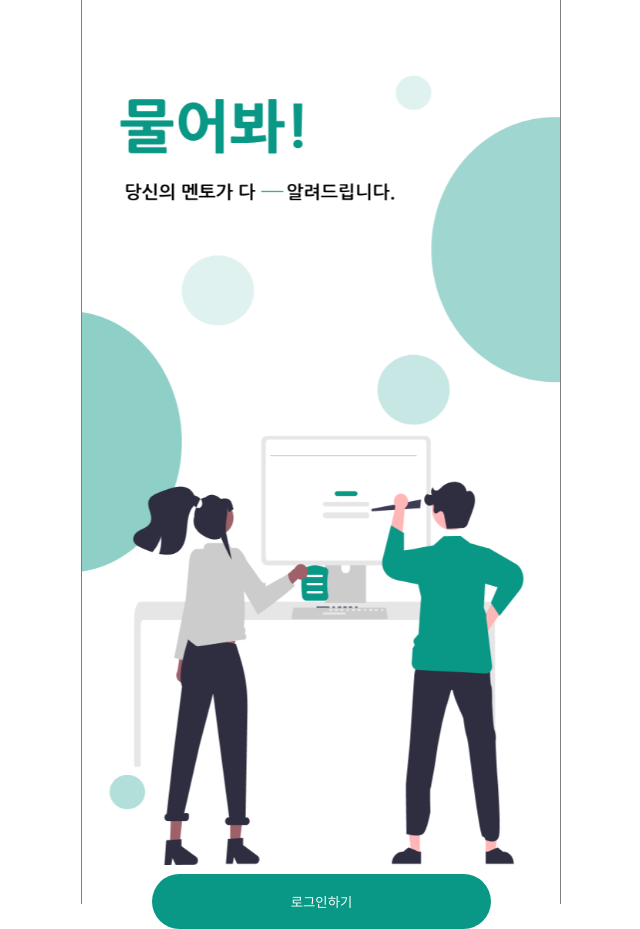
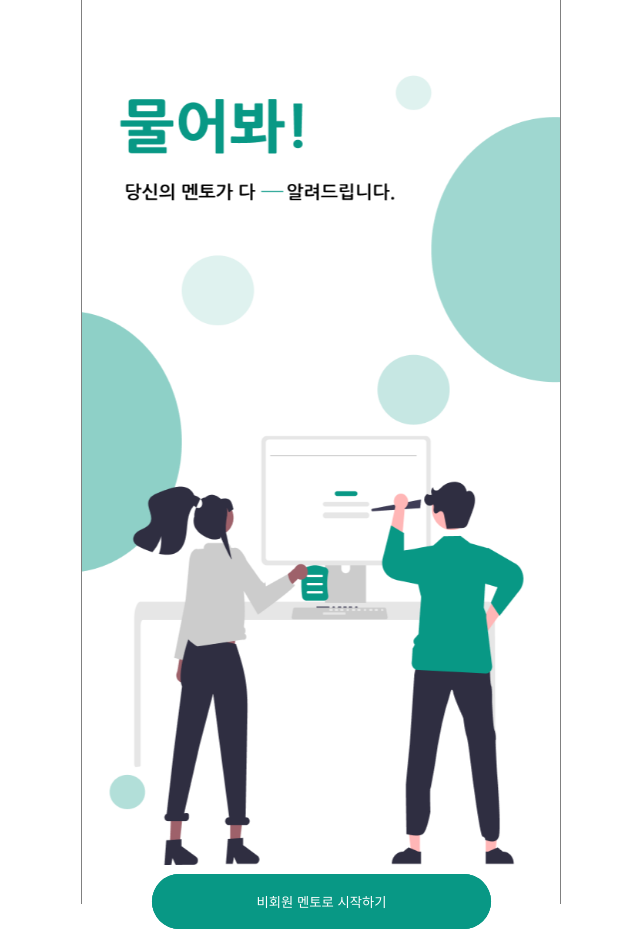
Before and after one commit to likeLion11thHackathon2team/Hackaton_Front, a Next.js app: page / in a window 1280 px wide. Shown: the whole page, without its empty margins (319-959 px from the left). Built offline with nearby package versions, Linux system fonts and the light colour scheme; a web font is replaced by a local one.

Commit message:
➕[ADD] start user

```diff
--- a/src/pages/index.jsx
+++ b/src/pages/index.jsx
@@ -3,8 +3,31 @@ import React from "react";
 const index = () => {
   return (
     <div>
-      <img className="first-img" src="/login/start.png"/>
-        <button onClick={()=>{window.location.href='/account/login'}} className="btn-login">로그인하기</button>
+      <img className="first-img" src="/login/start.png" />
+      <button
+        onClick={() => {
+          window.location.href = "/account/login";
+        }}
+        className="btn-login"
+      >
+        로그인하기
+      </button>
+      <button
+        onClick={() => {
+          window.location.href = "/request";
+        }}
+        className="btn-login"
+      >
+        비회원 멘티로 시작하기
+      </button>
+      <button
+        onClick={() => {
+          window.location.href = "/help_list";
+        }}
+        className="btn-login"
+      >
+        비회원 멘토로 시작하기
+      </button>
     </div>
   );
 };
```
